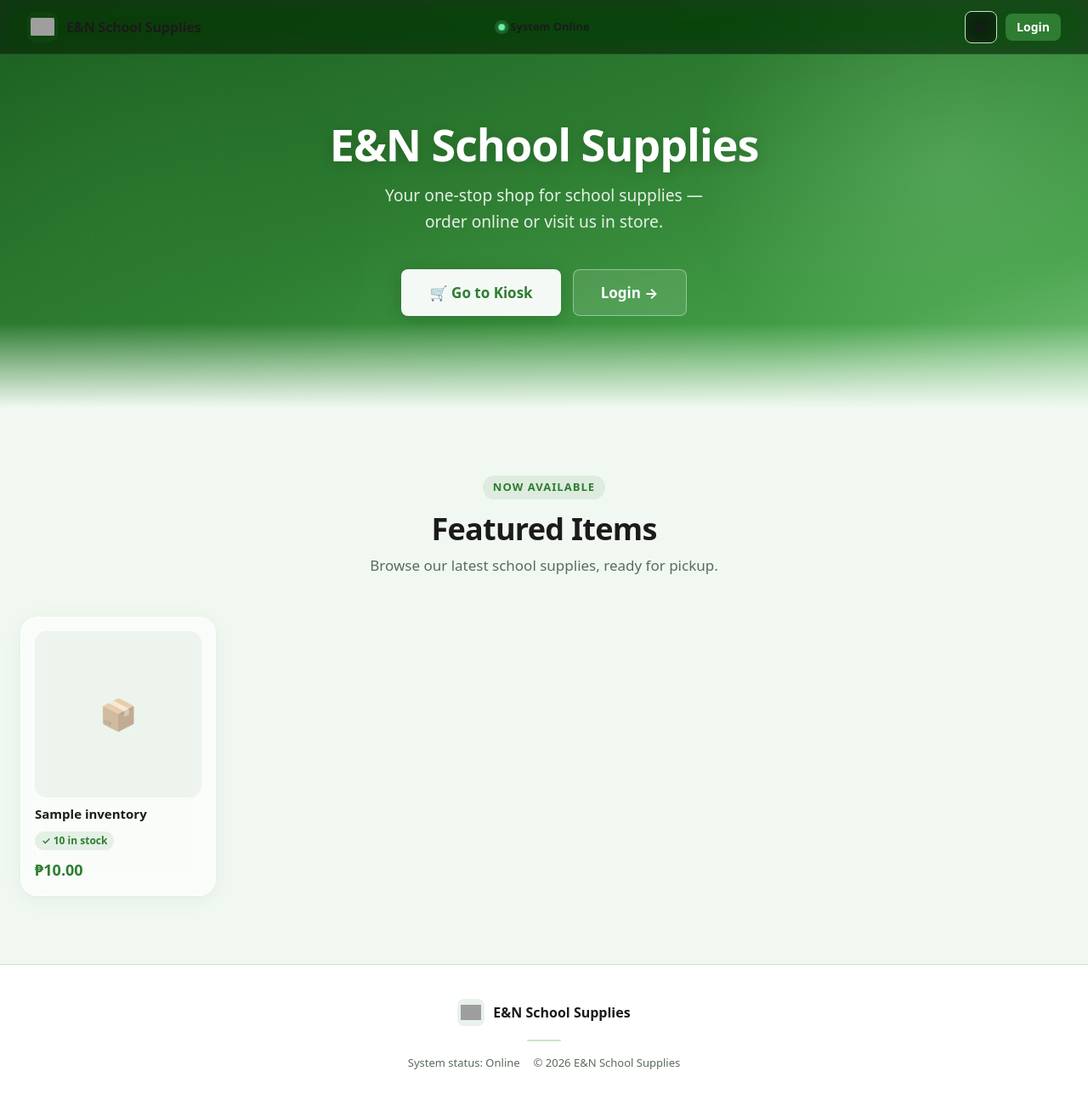
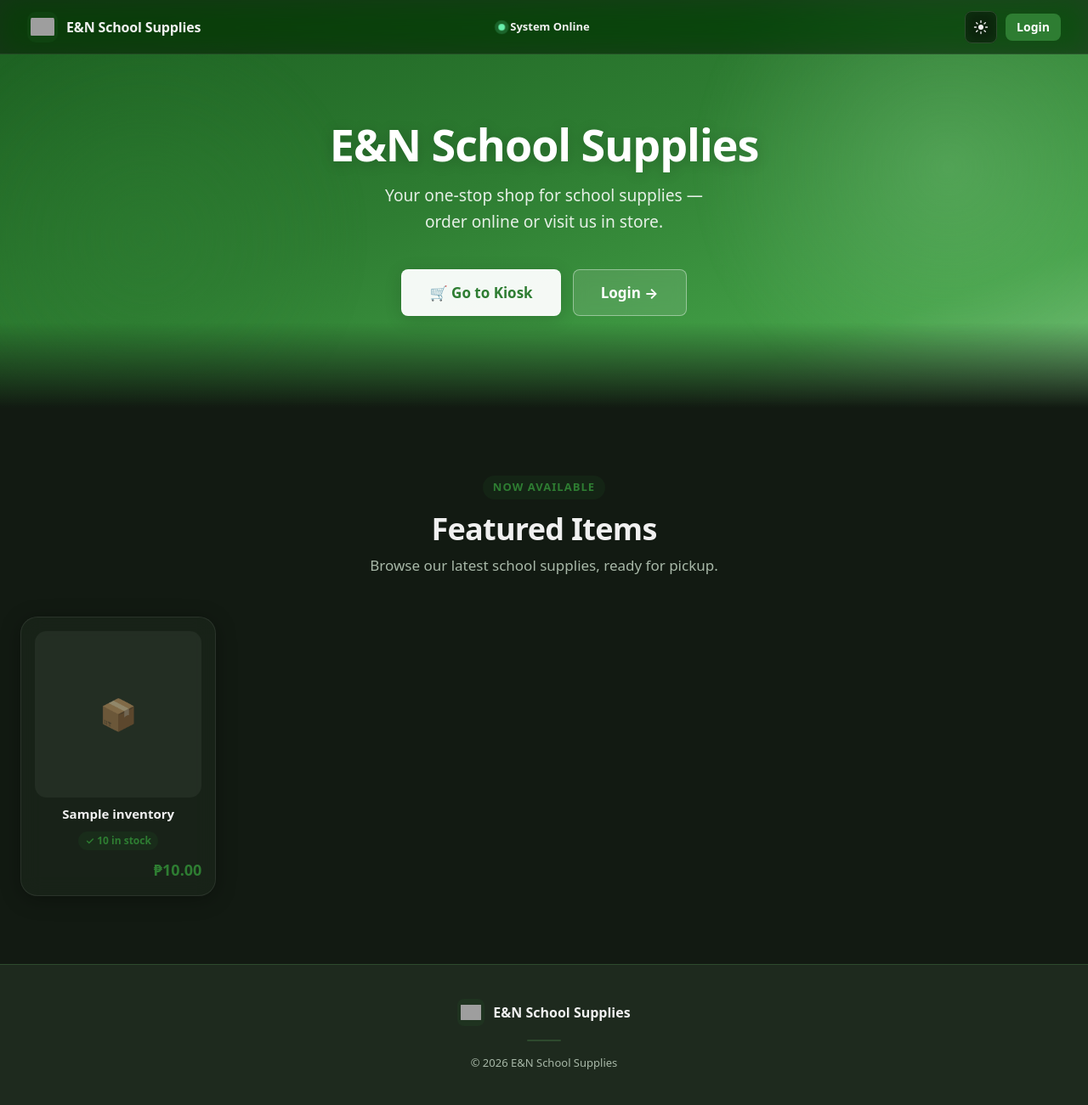
Before and after one commit to AzeuMark/en-school-supplies, a PHP site: page / in a window 1280 px wide. Shown: the whole page at 85% size. Run offline with PHP 8.4, Linux system fonts and the light colour scheme; tables that the repository leaves empty hold one stand-in row (values such as "Sample post"); some libraries are stand-ins or nearby versions; grey boxes are pictures that could not be loaded.

Commit message:
Redesign landing page.

```diff
--- a/assets/js/theme.js
+++ b/assets/js/theme.js
@@ -34,10 +34,14 @@
     }
   }
 
+  // Per-page default theme when user has no saved preference (set via data-page-default-theme on <html>)
+  const PAGE_DEFAULT = document.documentElement.dataset.pageDefaultTheme || null;
+
   function resolve() {
     if (FORCE_DARK) return 'dark';
     const saved = localStorage.getItem('theme') || USER_PREF;
     if (saved === 'light' || saved === 'dark') return saved;
+    if (PAGE_DEFAULT === 'light' || PAGE_DEFAULT === 'dark') return PAGE_DEFAULT;
     return null; // auto -> let CSS prefers-color-scheme handle it
   }
 
--- a/index.php
+++ b/index.php
@@ -17,7 +17,7 @@ try {
 } catch (Throwable $e) { /* table may not exist before setup */ }
 ?>
 <!doctype html>
-<html lang="en" data-force-dark="<?= e($force_dark) ?>">
+<html lang="en" data-force-dark="<?= e($force_dark) ?>" data-page-default-theme="dark">
 <head>
 <meta charset="utf-8">
 <meta name="viewport" content="width=device-width, initial-scale=1">
@@ -364,6 +364,7 @@ try {
     font-size: .9375rem;
     color: var(--text);
     line-height: 1.3;
+    text-align: center;
   }
   .lp-item-card .lp-item-meta {
     font-size: .8125rem;
@@ -371,12 +372,15 @@ try {
     display: flex;
     align-items: center;
     gap: 4px;
+    display: block;
+    text-align: center;
   }
   .lp-item-card .lp-item-price {
     font-size: 1.125rem;
     font-weight: 800;
     color: var(--primary);
     margin-top: auto;
+    text-align: right;
   }
   .lp-stock-badge {
     display: inline-flex;
@@ -571,7 +575,6 @@ try {
       <div class="lp-footer-divider"></div>
 
       <div class="lp-footer-bottom">
-        <span>System status: <span class="system-status <?= e($status) ?>"><span class="dot"></span><?= e(ucfirst($status)) ?></span></span>
         <span>© <?= date('Y') ?> <?= e($store_name) ?></span>
       </div>
     </div>
--- a/kiosk.php
+++ b/kiosk.php
@@ -16,7 +16,7 @@ $categories = [];
 try { $categories = $pdo->query("SELECT id, category_name FROM item_categories ORDER BY category_name")->fetchAll(); } catch (Throwable $e) {}
 ?>
 <!doctype html>
-<html lang="en" data-force-dark="<?= e($force_dark) ?>">
+<html lang="en" data-force-dark="<?= e($force_dark) ?>" data-page-default-theme="light">
 <head>
 <meta charset="utf-8">
 <meta name="viewport" content="width=device-width, initial-scale=1">
```
